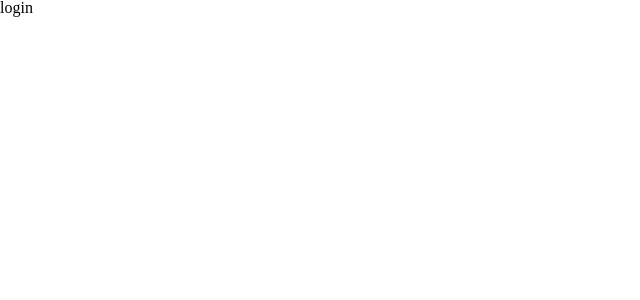
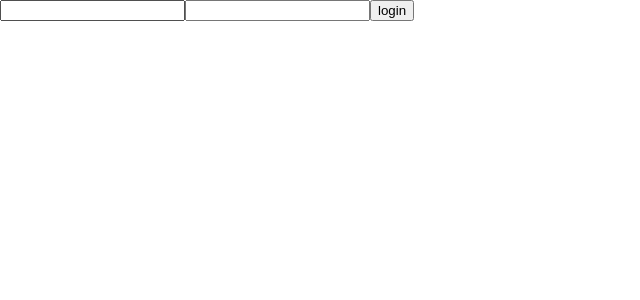
Before and after one commit to juliana-samoilenko/itis, a React (Create React App) app: page /login in a window 1280 px wide. Shown: the top 300 px of the page, without its empty margins (0-640 px from the left). Built offline with nearby package versions, Linux system fonts and the light colour scheme.

Commit message:
login form

```diff
--- a/src/pages/login.js
+++ b/src/pages/login.js
@@ -1,4 +1,36 @@
+import {useState} from 'react';
 
 export default function Login() {
-    return <div> login </div>
+    const [loginForm, setLoginForm] = useState({login: '', password: ''});
+
+    const handleChange = (event) => {
+        const {id, value} = event.target;
+        setLoginForm((currentState) => ({
+            ...currentState,
+            [id]: value,
+        }));
+    }
+
+    const handleBlur = (event) => {
+        const {id, value} = event.target;
+        setLoginForm((currentState) => ({
+            ...currentState,
+            [id]: value.trim(),
+        }));
+    }
+
+    const handleLoginClick = (event) => {
+        event.preventDefault();
+        console.log('login', loginForm);
+    }
+
+
+    return <div>
+        <form>
+            <input type="text" id="login" onChange={handleChange} onBlur={handleBlur} value={loginForm.login}/>
+            <input type="password" id="password" onChange={handleChange} onBlur={handleBlur}
+                   value={loginForm.password}/>
+            <button onClick={handleLoginClick}> login</button>
+        </form>
+    </div>
 }
```
